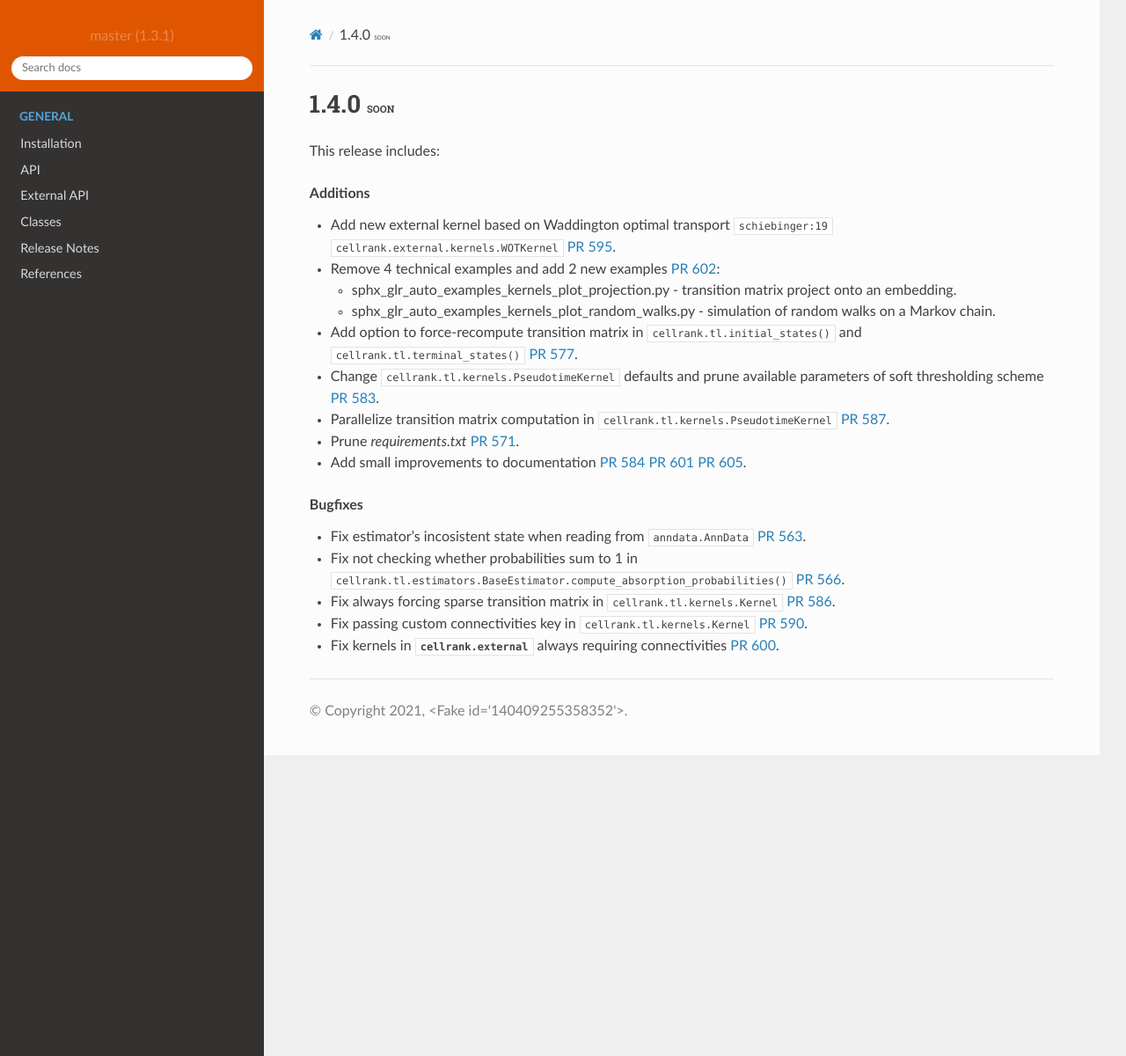
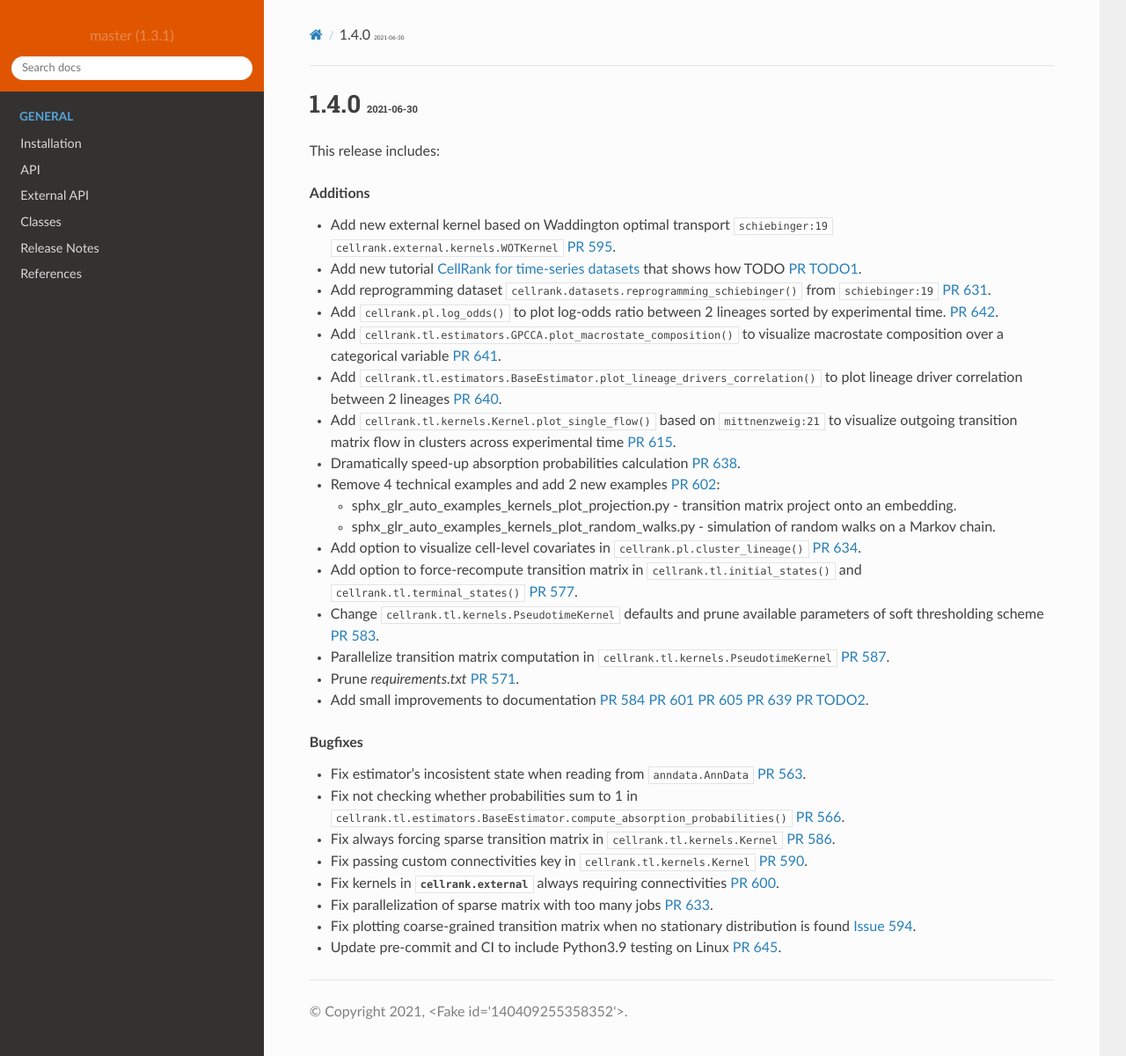
Before and after one commit to theislab/cellrank, a Sphinx documentation site: the page built from docs/source/latest_additions.rst, in a window 1280 px wide and 1200 px high. Shown: the whole window at 88% size. Built offline with Sphinx 7.4.7 and the Read the Docs theme 2.0.0, drawn with Linux system fonts in a browser that asks for light colours; pages that are not in the unit, such as notebooks, are missing from menus; cross-references to code outside the pages are shown as plain code; the version number is read from the project's files by our own code.

Commit message:
Update release notes

```diff
--- a/docs/source/latest_additions.rst
+++ b/docs/source/latest_additions.rst
@@ -1,18 +1,33 @@
 .. role:: small
 
-1.4.0 :small:`SOON`
-~~~~~~~~~~~~~~~~~~~
+1.4.0 :small:`2021-06-30`
+~~~~~~~~~~~~~~~~~~~~~~~~~
 This release includes:
 
 .. rubric:: Additions
 
 - Add new external kernel based on Waddington optimal transport :cite:`schiebinger:19`
   :class:`cellrank.external.kernels.WOTKernel` `PR 595 <https://github.com/theislab/cellrank/pull/595>`_.
+- Add new tutorial `CellRank for time-series datasets <https://cellrank.readthedocs.io/en/stable/real_time.html>`_ that
+  shows how TODO `PR TODO1 <TODO: PR that closes WOT tutorial (either in notebooks repo)>`_.
+- Add reprogramming dataset :func:`cellrank.datasets.reprogramming_schiebinger` from :cite:`schiebinger:19`
+  `PR 631 <https://github.com/theislab/cellrank/pull/631>`_.
+- Add :func:`cellrank.pl.log_odds` to plot log-odds ratio between 2 lineages sorted by experimental time.
+  `PR 642 <https://github.com/theislab/cellrank/pull/642>`_.
+- Add :meth:`cellrank.tl.estimators.GPCCA.plot_macrostate_composition` to visualize macrostate composition over a
+  categorical variable `PR 641 <https://github.com/theislab/cellrank/pull/641>`_.
+- Add :meth:`cellrank.tl.estimators.BaseEstimator.plot_lineage_drivers_correlation` to plot lineage driver correlation
+  between 2 lineages `PR 640 <https://github.com/theislab/cellrank/pull/640>`_.
+- Add :meth:`cellrank.tl.kernels.Kernel.plot_single_flow` based on :cite:`mittnenzweig:21` to visualize outgoing
+  transition matrix flow in clusters across experimental time `PR 615 <https://github.com/theislab/cellrank/pull/615>`_.
+- Dramatically speed-up absorption probabilities calculation `PR 638 <https://github.com/theislab/cellrank/pull/638>`_.
 - Remove 4 technical examples and add 2 new examples `PR 602 <https://github.com/theislab/cellrank/pull/602>`_:
 
   - :ref:`sphx_glr_auto_examples_kernels_plot_projection.py` - transition matrix project onto an embedding.
   - :ref:`sphx_glr_auto_examples_kernels_plot_random_walks.py` - simulation of random walks on a Markov chain.
 
+- Add option to visualize cell-level covariates in :func:`cellrank.pl.cluster_lineage`
+  `PR 634 <https://github.com/theislab/cellrank/pull/634>`_.
 - Add option to force-recompute transition matrix in :func:`cellrank.tl.initial_states` and
   :func:`cellrank.tl.terminal_states` `PR 577 <https://github.com/theislab/cellrank/pull/577>`_.
 - Change :class:`cellrank.tl.kernels.PseudotimeKernel` defaults and prune available parameters
@@ -21,7 +36,8 @@ This release includes:
   `PR 587 <https://github.com/theislab/cellrank/pull/587>`_.
 - Prune *requirements.txt* `PR 571 <https://github.com/theislab/cellrank/pull/571>`_.
 - Add small improvements to documentation `PR 584 <https://github.com/theislab/cellrank/pull/584>`_
-  `PR 601 <https://github.com/theislab/cellrank/pull/601>`_ `PR 605 <https://github.com/theislab/cellrank/pull/605>`_.
+  `PR 601 <https://github.com/theislab/cellrank/pull/601>`_ `PR 605 <https://github.com/theislab/cellrank/pull/605>`_
+  `PR 639 <https://github.com/theislab/cellrank/issues/639>`_ `PR TODO2 <TODO: bibtex PR>`_.
 
 .. rubric:: Bugfixes
 
@@ -36,3 +52,8 @@ This release includes:
   `PR 590 <https://github.com/theislab/cellrank/pull/590>`_.
 - Fix kernels in :mod:`cellrank.external` always requiring connectivities
   `PR 600 <https://github.com/theislab/cellrank/pull/600>`_.
+- Fix parallelization of sparse matrix with too many jobs `PR 633 <https://github.com/theislab/cellrank/pull/633>`_.
+- Fix plotting coarse-grained transition matrix when no stationary distribution is found
+  `Issue 594 <https://github.com/theislab/cellrank/issues/594>`_.
+- Update pre-commit and CI to include Python3.9 testing on Linux
+  `PR 645 <https://github.com/theislab/cellrank/pull/645>`_.
--- a/docs/source/release_notes.rst
+++ b/docs/source/release_notes.rst
@@ -35,15 +35,15 @@ information. In particular, it includes:
 - Add more flexibility to :class:`cellrank.tl.kernels.ConnectivityKernel`, allowing it to use any cell-cell similarities
   from :attr:`anndata.AnnData.obsp`, such as spatial similarities from :mod:`squidpy` :cite:`palla:21`
   `PR 501 <https://github.com/theislab/cellrank/pull/501>`_.
-- Revamp `Pancreas Advanced <https://cellrank.readthedocs.io/en/latest/pancreas_advanced.html>`_ tutorial
+- Revamp `Pancreas Advanced <https://cellrank.readthedocs.io/en/stable/pancreas_advanced.html>`_ tutorial
   to showcase CellRank's modular structure of kernels and estimators.
   `PR 32 <https://github.com/theislab/cellrank_notebooks/pull/32>`_.
 - Add 2 new tutorials:
 
-  - `Beyond RNA velocity <https://cellrank.readthedocs.io/en/latest/beyond_rna_velocity.html>`_: shows how to use
+  - `Beyond RNA velocity <https://cellrank.readthedocs.io/en/stable/beyond_rna_velocity.html>`_: shows how to use
     CellRank when no RNA velocity information is available.
     `PR 32 <https://github.com/theislab/cellrank_notebooks/pull/32>`_
-  - `Creating a new kernel <https://cellrank.readthedocs.io/en/latest/creating_new_kernel.html>`_: explains how to
+  - `Creating a new kernel <https://cellrank.readthedocs.io/en/stable/creating_new_kernel.html>`_: explains how to
     create your own custom kernel class that estimates cell-cell transition probabilities
     `PR 31 <https://github.com/theislab/cellrank_notebooks/pull/31>`_.
 
```
Also changed, not shown: 1 other file.
